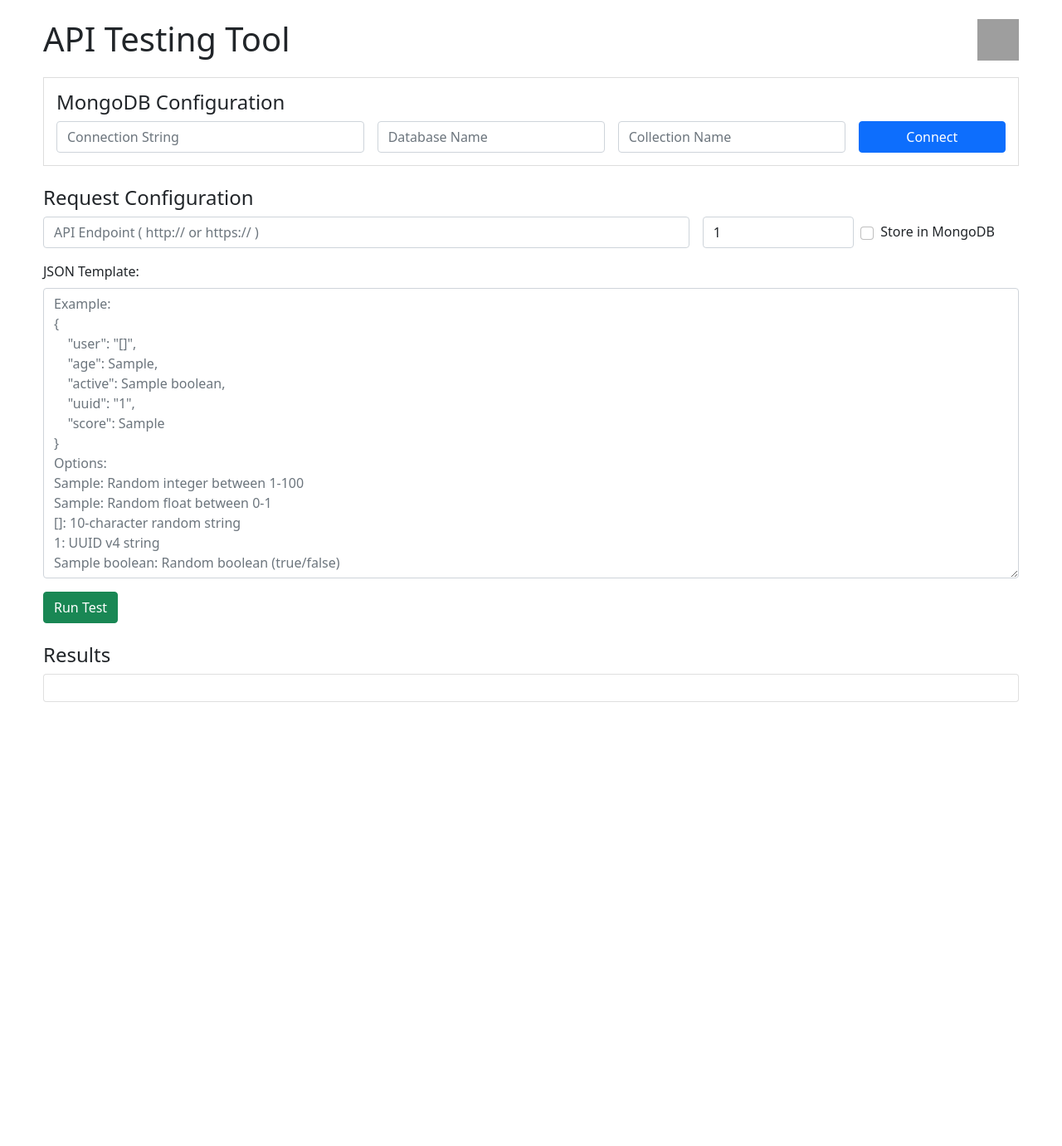
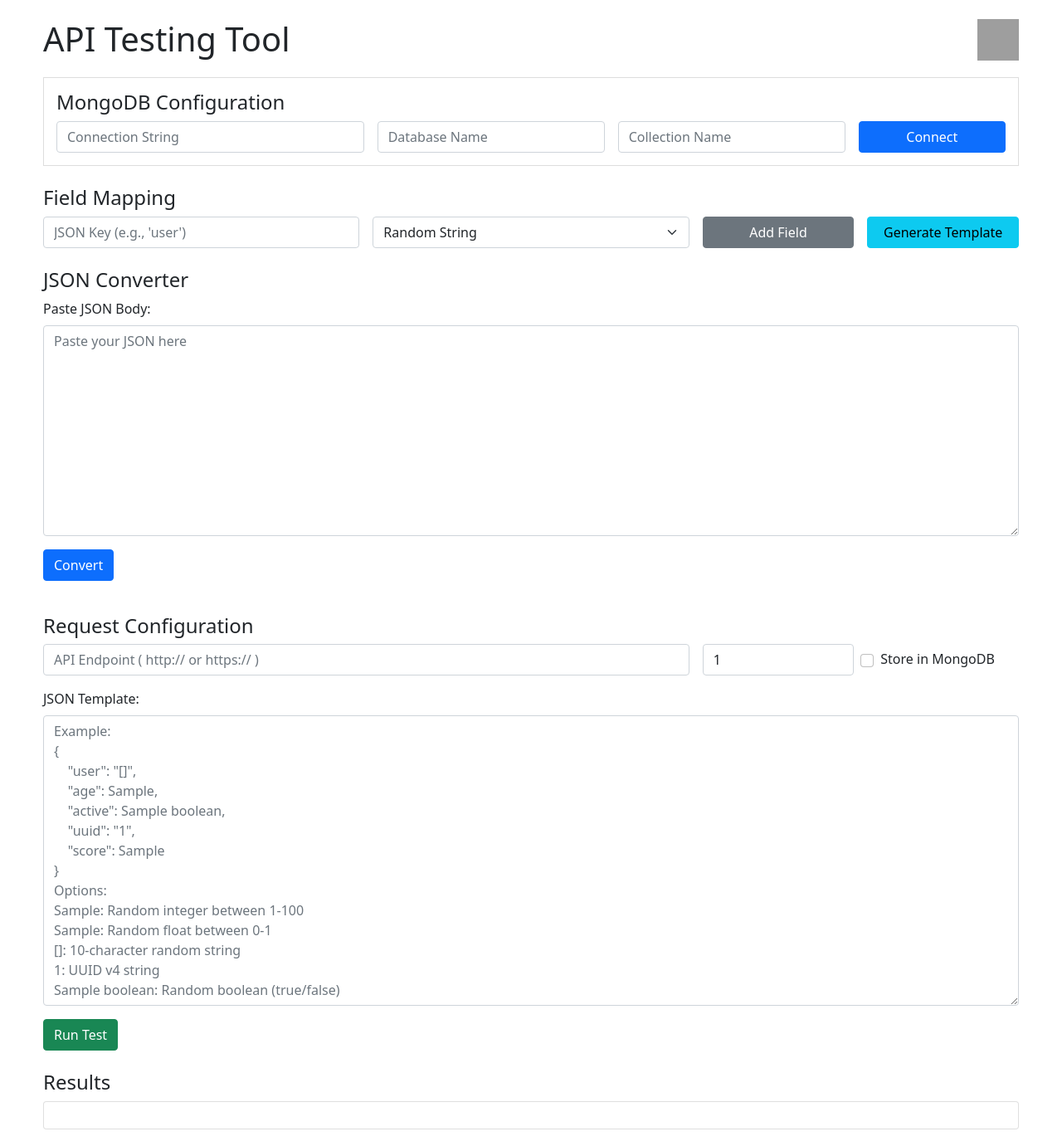
Before and after one commit to palashsiyal7/json-storm, a Flask app: template templates/index.html in a window 1280 px wide. Shown: the whole page at 83% size. Before the commit the page ends 846 px from the top, so only its background shows below. Run offline with Flask 2, Linux system fonts and the light colour scheme; the template is opened without the code that fills it: most values are stand-ins (such as "Sample title", 1, 10 or a date in 2020); grey boxes are pictures that could not be loaded.

Commit message:
added Field Mapping and JSON Converter

```diff
--- /dev/null
+++ b/runtime.txt
@@ -0,0 +1 @@
+python-3.9
--- a/templates/index.html
+++ b/templates/index.html
@@ -31,9 +31,18 @@
         margin-left: 10px;
       }
 
+      .field-badge {
+        margin-right: 8px;
+        margin-bottom: 8px;
+      }
+
       @keyframes spin {
-        0% { transform: rotate(0deg); }
-        100% { transform: rotate(360deg); }
+        0% {
+          transform: rotate(0deg);
+        }
+        100% {
+          transform: rotate(360deg);
+        }
       }
     </style>
   </head>
@@ -42,7 +51,12 @@
       <h1 class="d-flex justify-content-between align-items-center">
         API Testing Tool
         <a href="https://github.com/palashsiyal7/" target="_blank">
-          <img src="https://github.githubassets.com/images/modules/logos_page/GitHub-Mark.png" alt="GitHub" width="50" height="50">
+          <img
+            src="https://github.githubassets.com/images/modules/logos_page/GitHub-Mark.png"
+            alt="GitHub"
+            width="50"
+            height="50"
+          />
         </a>
       </h1>
       <!-- MongoDB Configuration -->
@@ -79,6 +93,56 @@
             </button>
           </div>
         </div>
+      </div>
+
+      <div class="mt-4">
+        <h4>Field Mapping</h4>
+        <div class="row g-3 mb-3">
+          <div class="col-md-4">
+            <input
+              type="text"
+              class="form-control"
+              id="field-key"
+              placeholder="JSON Key (e.g., 'user')"
+            />
+          </div>
+          <div class="col-md-4">
+            <select class="form-select" id="field-type">
+              <option value="random_string">Random String</option>
+              <option value="random_int">Random Integer</option>
+              <option value="random_float">Random Float</option>
+              <option value="phone_number">Phone Number</option>
+              <option value="contact_number">Contact Number</option>
+            </select>
+          </div>
+          <div class="col-md-2">
+            <button class="btn btn-secondary w-100" onclick="addField()">
+              Add Field
+            </button>
+          </div>
+          <div class="col-md-2">
+            <button class="btn btn-info w-100" onclick="generateTemplate()">
+              Generate Template
+            </button>
+          </div>
+        </div>
+        <div id="field-list" class="mb-3"></div>
+      </div>
+
+      <div class="mt-4">
+        <h4>JSON Converter</h4>
+        <div class="mb-3">
+          <label class="form-label">Paste JSON Body:</label>
+          <textarea
+            class="form-control"
+            id="json-input"
+            rows="10"
+            placeholder="Paste your JSON here"
+          ></textarea>
+        </div>
+        <button class="btn btn-primary mb-3" onclick="convertJSON()">
+          Convert
+        </button>
       </div>
 
       <!-- Request Configuration -->
@@ -139,7 +203,9 @@ Options:
         </div>
 
         <div class="d-flex align-items-center">
-          <button class="btn btn-success" id="run-test-btn" onclick="runTest()">Run Test</button>
+          <button class="btn btn-success" id="run-test-btn" onclick="runTest()">
+            Run Test
+          </button>
           <div class="loader" id="loader"></div>
         </div>
       </div>
@@ -157,6 +223,122 @@ Options:
 
     <script src="https://cdn.jsdelivr.net/npm/bootstrap@5.1.3/dist/js/bootstrap.bundle.min.js"></script>
     <script>
+      `{% raw %}`;
+
+      function convertJSON() {
+        const jsonInput = document.getElementById("json-input").value;
+
+        try {
+          const data = JSON.parse(jsonInput);
+          const converted = convertFields(data);
+          document.getElementById("json-template").value = JSON.stringify(
+            converted,
+            null,
+            4
+          );
+        } catch (e) {
+          alert("Invalid JSON: " + e.message);
+        }
+      }
+
+      function convertFields(obj) {
+        const fieldRules = {
+          // Direct replacements
+          name: () => "{{random_string}}",
+          evv: () => "{{random_int}}",
+          phoneNumber: () => "{{phone_number}}",
+          address: () =>
+            "{{random_string}} {{random_string}} {{random_string}}",
+
+          // Special cases
+          email: (original) => {
+            const [localPart] = original.split("@");
+            return localPart
+              ? "{{random_string}}@" + original.split("@").slice(1).join("@")
+              : original;
+          },
+
+          // Reference fields
+          refrenceNameFirst: () => "{{random_string}}",
+          refrenceNameSecond: () => "{{random_string}}",
+          refrenceNameThird: () => "{{random_string}}",
+          refrenceContactFirst: () => "{{contact_number}}",
+          refrenceContactSecond: () => "{{contact_number}}",
+          refrenceContactThird: () => "{{contact_number}}",
+        };
+
+        return Object.keys(obj).reduce((acc, key) => {
+          const value = obj[key];
+
+          if (fieldRules[key]) {
+            acc[key] = fieldRules[key](value);
+          } else if (typeof value === "object" && value !== null) {
+            acc[key] = convertFields(value); // Handle nested objects
+          } else {
+            acc[key] = value; // Keep original value
+          }
+
+          return acc;
+        }, {});
+      }
+
+      let fields = [];
+
+      function addField() {
+        const key = document.getElementById("field-key").value.trim();
+        const type = document.getElementById("field-type").value;
+
+        if (!key) {
+          alert("Please enter a JSON key");
+          return;
+        }
+
+        // Check for duplicates
+        if (fields.some((f) => f.key === key)) {
+          alert("This key already exists!");
+          return;
+        }
+
+        fields.push({ key, type });
+        updateFieldList();
+        document.getElementById("field-key").value = "";
+      }
+
+      function updateFieldList() {
+        const container = document.getElementById("field-list");
+        container.innerHTML = fields
+          .map(
+            (field, index) => `
+        <div class="badge bg-primary field-badge d-inline-flex align-items-center">
+          ${field.key}: ${field.type}
+          <button
+            class="btn-close btn-close-white ms-2"
+            onclick="fields.splice(${index}, 1); updateFieldList()"
+          ></button>
+        </div>
+      `
+          )
+          .join("");
+      }
+
+      function generateTemplate() {
+        if (fields.length === 0) {
+          alert("Add at least one field first!");
+          return;
+        }
+
+        let jsonLines = ["{"];
+        fields.forEach((field, index) => {
+          const isNumber = ["random_int", "random_float"].includes(field.type);
+          const value = isNumber ? `{{${field.type}}}` : `"{{${field.type}}}"`;
+          jsonLines.push(
+            `  "${field.key}": ${value}${index < fields.length - 1 ? "," : ""}`
+          );
+        });
+        jsonLines.push("}");
+
+        document.getElementById("json-template").value = jsonLines.join("\n");
+      }
       function configureMongoDB() {
         const config = {
           connection_string: document.getElementById("mongo-connection").value,
@@ -227,6 +409,7 @@ Options:
             alert("An error occurred: " + error.message);
           });
       }
+      `{% endraw %}`;
     </script>
   </body>
 </html>
```
